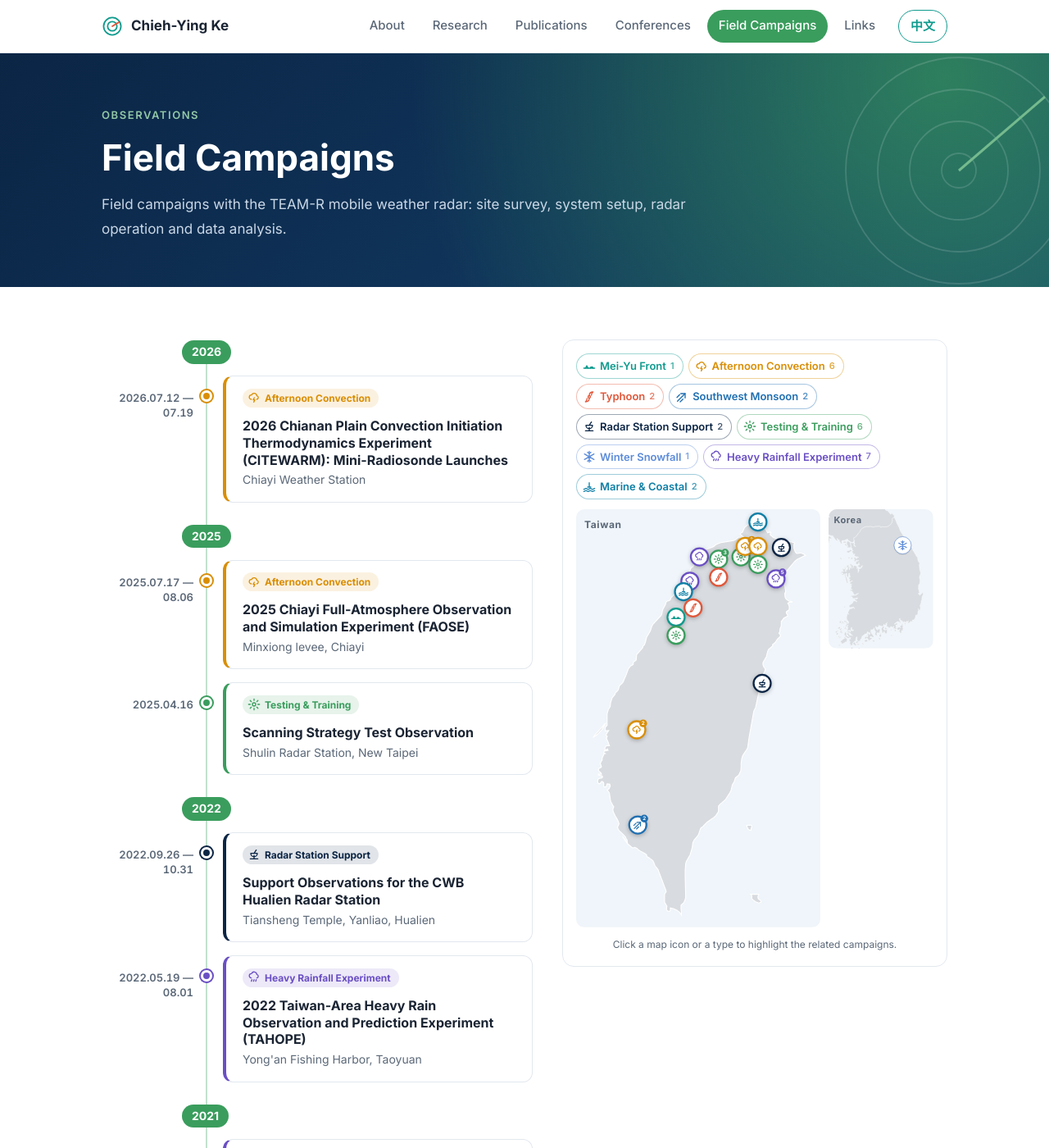
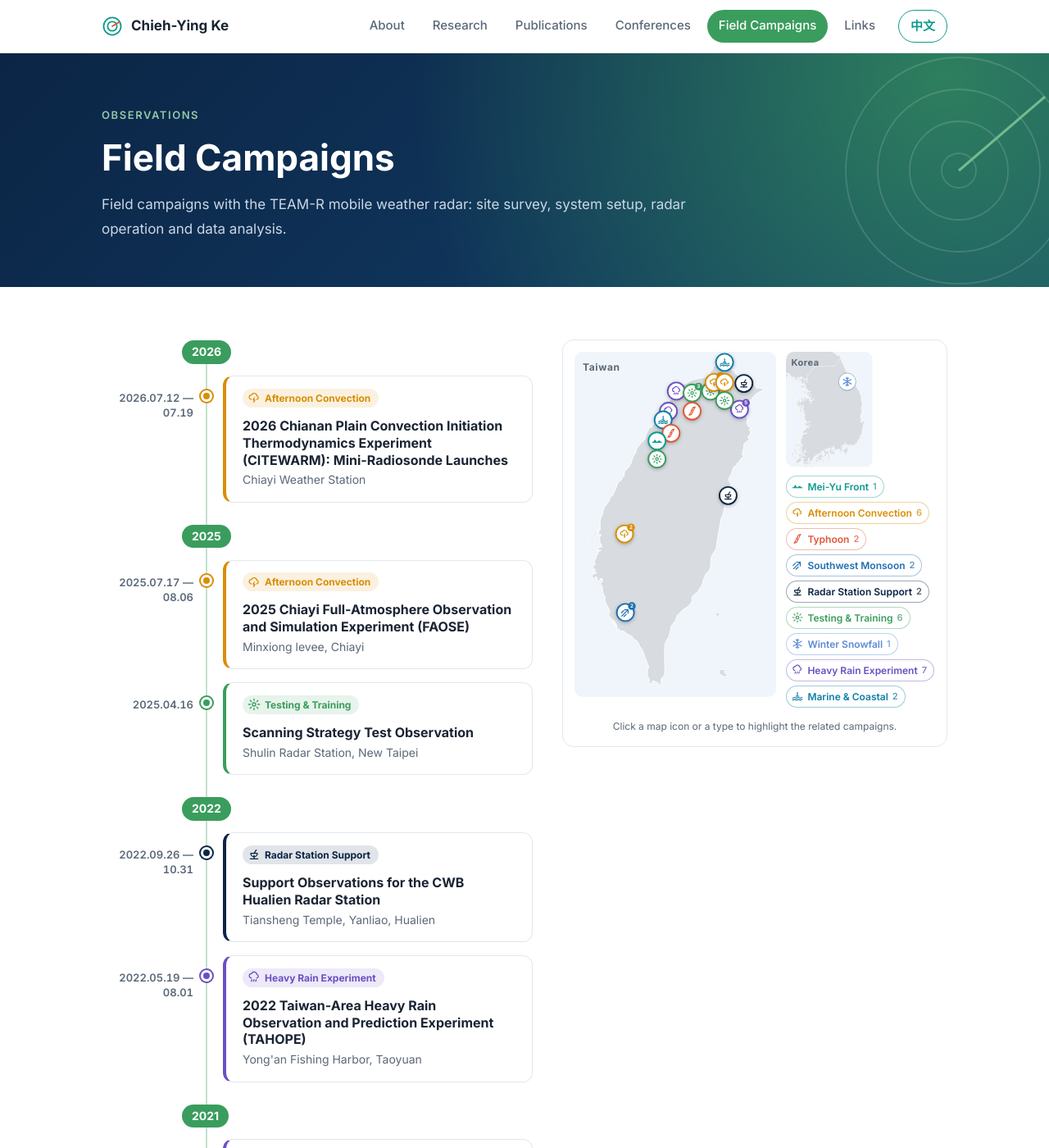
Before and after one commit to ru389ru389/ChiehYingKe, a Jekyll site: the page built from en/campaigns.html, in a window 1280 px wide and 1400 px high. Shown: the whole window at 82% size. Built offline with Jekyll 4.4.1, drawn with Linux system fonts in a browser that asks for light colours; some of the changed text lies outside the part shown.

Commit message:
Field campaign maps: legend under Korea everywhere; full-width map on portrait tablets
- One layout for every screen: Taiwan map on the left, Korea map with
  the type legend directly underneath on the right
- Portrait tablets: map panel spans the full width above the timeline
  and stays on screen while scrolling (height capped at ~45% of view)
- Landscape tablets/desktop: same arrangement inside the sticky side
  panel; phones: same arrangement sized to fit one screen
- Single sizing function for all widths; shorter English label
  'Heavy Rain Experiment' so the legend fits

Co-Authored-By: Claude Opus 5.5 <noreply@anthropic.com>
Claude-Session: https://claude.ai/code/session_01TjLeYQUDtQAoEURkP55sWs

```diff
--- a/_data/campaign_types.yml
+++ b/_data/campaign_types.yml
@@ -38,7 +38,7 @@ winter:
   icon: <path d="M12 2v20M3.3 7l17.4 10M3.3 17L20.7 7"/><path d="M9 4l3 2 3-2M9 20l3-2 3 2"/>
 heavyrain:
   zh: 豪雨觀測實驗
-  en: Heavy Rainfall Experiment
+  en: Heavy Rain Experiment
   color: "#6a4fc4"
   icon: <path d="M7 13a4 4 0 0 1 .5-8 5 5 0 0 1 9.6 1.5A3.3 3.3 0 0 1 17 13"/><path d="M8 16l-1 3M12 16l-1 3M16 16l-1 3"/>
 marine:
--- a/_includes/pages/campaigns.html
+++ b/_includes/pages/campaigns.html
@@ -137,21 +137,34 @@ var CTYPES = {
     });
     li.addEventListener('mouseleave', function () { document.querySelectorAll('.cpin.pulse').forEach(function (g) { g.classList.remove('pulse'); }); });
   });
-  // 手機：依螢幕可用高度與寬度縮放兩張地圖，讓整個地圖區一次看完、不需捲動
+  // 依螢幕計算地圖大小：台灣地圖在左，韓國地圖（高度約為台灣的 1/3）與圖例在右
+  //  電腦／平板橫向：地圖區在右側欄；平板直向：地圖區與螢幕同寬、高度約為畫面 45%；
+  //  手機：整個地圖區縮放到一個畫面內
   function fit() {
-    var panel = document.querySelector('.camp-maps'), stack = document.querySelector('.map-stack');
-    var boxes = stack.querySelectorAll('.map-box');
-    if (window.innerWidth > 560) { boxes.forEach(function (b) { b.style.width = ''; }); return; } // 平板／電腦交給 CSS 排版
+    var panel = document.querySelector('.camp-maps');
+    var boxT = document.querySelector('.map-box:not(.korea)'), boxK = document.querySelector('.map-box.korea');
     var vbT = maps.tw.viewBox.baseVal, vbK = maps.kr.viewBox.baseVal;
-    var aT = vbT.width / vbT.height, aK = vbK.width / vbK.height, KR = 1 / 3; // 韓國圖高度為台灣圖的三分之一
+    var aT = vbT.width / vbT.height, aK = vbK.width / vbK.height, KR = 1 / 3;
     var cs = getComputedStyle(panel);
-    var used = document.querySelector('.camp-legend').offsetHeight + document.querySelector('.map-note').offsetHeight + 14 +
-               parseFloat(cs.paddingTop) + parseFloat(cs.paddingBottom);
-    var availH = Math.min(window.innerHeight - 88, 620) - used;
-    var availW = stack.clientWidth - 8;
-    var h = Math.max(160, Math.min(availH, availW / (aT + aK * KR)));
-    boxes[0].style.width = (h * aT).toFixed(1) + 'px';
-    boxes[1].style.width = (h * KR * aK).toFixed(1) + 'px';
+    var W = panel.clientWidth - parseFloat(cs.paddingLeft) - parseFloat(cs.paddingRight);
+    var gap = parseFloat(cs.columnGap) || 10, vw = window.innerWidth, vh = window.innerHeight;
+    var h;
+    if (vw > 900) h = (W * 0.56) / aT;                                // 側欄
+    else if (vw > 560) h = Math.min(vh * 0.44, (W * 0.5) / aT);       // 平板直向
+    else h = Math.min(vh - 150, (W * 0.52) / aT);                     // 手機（右側留給圖例）
+    function apply(hh) {
+      var tw = hh * aT, kw = Math.min(hh * KR * aK, W - tw - gap);
+      boxT.style.width = tw.toFixed(1) + 'px';
+      boxK.style.width = Math.max(60, kw).toFixed(1) + 'px';
+    }
+    apply(h);
+    if (vw <= 560) { // 手機：若整塊超過一個畫面，再縮小
+      for (var i = 0; i < 4; i++) {
+        var limit = vh - 80, ph = panel.getBoundingClientRect().height;
+        if (ph <= limit) break;
+        h = Math.max(150, h * limit / ph); apply(h);
+      }
+    }
   }
   fit(); draw();
   var rt; window.addEventListener('resize', function () { clearTimeout(rt); rt = setTimeout(function () { fit(); draw(); }, 150); });
--- a/assets/style.css
+++ b/assets/style.css
@@ -389,9 +389,16 @@ p { margin: 0 0 1em; }
 .type-chip { white-space: nowrap; max-width: 100%; display: inline-flex; align-items: center; gap: 5px; font-size: 12px; font-weight: 700; color: var(--t); padding: 1px 10px 1px 6px; border-radius: 999px; background: color-mix(in srgb, var(--t) 12%, transparent); }
 .type-chip svg, .legend-item svg { width: 16px; height: 16px; fill: none; stroke: currentColor; stroke-width: 2; stroke-linecap: round; stroke-linejoin: round; }
 
-.camp-maps { position: sticky; top: 84px; background: var(--surface); border: 1px solid var(--line); border-radius: var(--radius); padding: 16px; }
-.camp-legend { display: flex; flex-wrap: wrap; gap: 6px; margin-bottom: 12px; }
+.camp-maps {
+  position: sticky; top: 84px; z-index: 5; background: var(--surface); border: 1px solid var(--line); border-radius: var(--radius); padding: 14px;
+  /* 台灣地圖在左；韓國地圖與圖例在右（所有螢幕一致） */
+  display: grid; grid-template-columns: auto minmax(0, 1fr); gap: 10px 12px; align-items: start;
+  grid-template-areas: "tw kr" "tw lg" "note note";
+  grid-template-rows: auto 1fr auto; /* 圖例緊接在韓國地圖下方 */
+}
+.camp-legend { grid-area: lg; display: flex; flex-wrap: wrap; gap: 5px; margin: 0; align-content: flex-start; }
 .legend-item {
+  white-space: nowrap;
   font: inherit; font-size: 13px; font-weight: 600; cursor: pointer; display: inline-flex; align-items: center; gap: 5px;
   padding: 3px 10px 3px 7px; border-radius: 999px; border: 1.5px solid color-mix(in srgb, var(--t) 40%, transparent);
   background: var(--surface); color: var(--t); transition: background .15s, color .15s;
@@ -400,7 +407,10 @@ p { margin: 0 0 1em; }
 .legend-item.on { background: var(--t); color: var(--on-accent); border-color: var(--t); }
 @media (hover: hover) { .legend-item:hover { background: var(--t); color: var(--on-accent); border-color: var(--t); } }
 .map-box { position: relative; }
-.map-stack { display: grid; grid-template-columns: 2.34fr 1fr; gap: 10px; align-items: start; } /* 韓國圖高度約為台灣的 1/3 */
+.map-stack { display: contents; }
+.map-box:not(.korea) { grid-area: tw; }
+.map-box.korea { grid-area: kr; }
+.map-box .rmap { width: 100%; height: auto; } /* 寬度由 JS 依螢幕計算 */
 .map-box.korea { border-radius: 10px; }
 .map-box.korea .map-label { top: 4px; left: 6px; font-size: 11px; }
 .map-label { position: absolute; top: 8px; left: 10px; margin: 0; font-size: 12px; font-weight: 700; color: var(--muted); letter-spacing: .05em; z-index: 1; }
@@ -415,7 +425,7 @@ p { margin: 0 0 1em; }
 .cpin:hover .cpin-bg, .cpin.pulse .cpin-bg { fill: currentColor; }
 .cpin:hover .cpin-ic, .cpin.pulse .cpin-ic { stroke: #fff; }
 .cpin.dim { opacity: .2; }
-.map-note { margin: 10px 0 0; font-size: 12px; color: var(--muted); text-align: center; }
+.map-note { grid-area: note; margin: 2px 0 0; font-size: 12px; color: var(--muted); text-align: center; }
 
 /* Links page */
 .links-wrap { display: grid; grid-template-columns: repeat(2, 1fr); gap: 24px; align-items: start; }
@@ -453,6 +463,8 @@ p { margin: 0 0 1em; }
    Responsive
    ========================================================= */
 /* 中等寬度（平板）：導覽列縮小間距，避免英文版超出畫面 */
+/* 側欄地圖（電腦／平板橫向）的圖例字稍小 */
+@media (min-width: 901px) { .camp-maps .legend-item { font-size: 12px; padding: 2px 8px 2px 6px; } .camp-maps .legend-item svg { width: 14px; height: 14px; } }
 @media (max-width: 1060px) {
   .nav .menu { gap: 2px; }
   .nav .menu a { padding: 6px 9px; font-size: 14px; }
@@ -518,21 +530,13 @@ p { margin: 0 0 1em; }
 }
 
 /* 手機（560px 以下）：首頁地圖上下排列，只顯示標題與地圖；平板直向仍並排 */
-/* 平板直向（561–900px）：野外觀測時間軸在左、地圖固定在右；圖例放在韓國地圖下方 */
+/* 平板直向（561–900px）：地圖區與螢幕同寬、置頂並在下滑時固定；時間軸在下方 */
 @media (min-width: 561px) and (max-width: 900px) {
-  .camp-layout { grid-template-columns: minmax(0, 1fr) 356px; gap: 18px; }
-  .camp-maps {
-    position: sticky; top: 76px; padding: 12px;
-    display: grid; grid-template-columns: 1.3fr 1fr; gap: 8px 10px; align-items: start;
-    grid-template-areas: "tw kr" "tw lg" "note note";
-  }
-  .map-stack { display: contents; }
-  .map-box:not(.korea) { grid-area: tw; }
-  .map-box.korea { grid-area: kr; width: 78%; }
-  .camp-legend { grid-area: lg; margin: 0; gap: 4px; }
-  .legend-item { font-size: 11px; padding: 2px 7px 2px 5px; gap: 3px; white-space: nowrap; }
-  .legend-item svg { width: 13px; height: 13px; }
-  .map-note { grid-area: note; margin: 4px 0 0; font-size: 11px; }
+  .camp-layout { grid-template-columns: minmax(0, 1fr); gap: 20px; }
+  .camp-maps { order: -1; top: 72px; padding: 12px 14px; box-shadow: 0 8px 22px rgba(0,0,0,.08); }
+  .legend-item { font-size: 12px; padding: 2px 8px 2px 6px; gap: 4px; }
+  .legend-item svg { width: 14px; height: 14px; }
+  .map-note { font-size: 11px; }
   /* 時間軸：日期放在卡片上方，讓卡片使用整欄寬度 */
   .camp-list::before { left: 6px; }
   .camp-list li { grid-template-columns: minmax(0, 1fr); gap: 6px; padding-left: 30px; }
@@ -545,18 +549,12 @@ p { margin: 0 0 1em; }
 @media (max-width: 560px) {
   /* 手機：地圖在時間軸上方，整塊縮放到一個畫面 */
   .camp-layout { grid-template-columns: 1fr; gap: 24px; }
-  .camp-maps {
-    position: static; order: -1; width: 100%; max-width: 520px; margin: 0 auto; padding: 12px;
-    display: flex; flex-direction: column;
-    max-height: calc(100vh - 88px); max-height: calc(100svh - 88px);
-  }
-  .camp-legend { gap: 5px; margin-bottom: 8px; flex: none; }
-  .legend-item { font-size: 12px; padding: 2px 8px 2px 6px; }
-  .legend-item svg { width: 14px; height: 14px; }
-  .map-stack { flex: 1; min-height: 0; display: flex; justify-content: center; align-items: flex-start; gap: 8px; }
-  .map-box { flex: none; }
-  .map-box .rmap { width: 100%; height: auto; }
-  .map-note { flex: none; margin-top: 6px; font-size: 11px; }
+  .camp-maps { position: static; order: -1; padding: 10px; gap: 8px 8px; }
+  .camp-legend { gap: 4px; }
+  .legend-item { font-size: 10.5px; padding: 2px 6px 2px 4px; gap: 3px; line-height: 1.3; }
+  .lang-en .legend-item { white-space: normal; }
+  .legend-item svg { width: 12px; height: 12px; flex: none; }
+  .map-note { font-size: 11px; }
   .home-maps { padding-top: 28px; }
   .home-maps-grid { grid-template-columns: 1fr; gap: 14px; } /* 手機：上下排列 */
   .hmap-card.c-green .hmap-fig { width: 67%; max-width: 214px; margin: 0 auto; } /* 手機：首頁台灣圖縮為約 2/3 */
```
